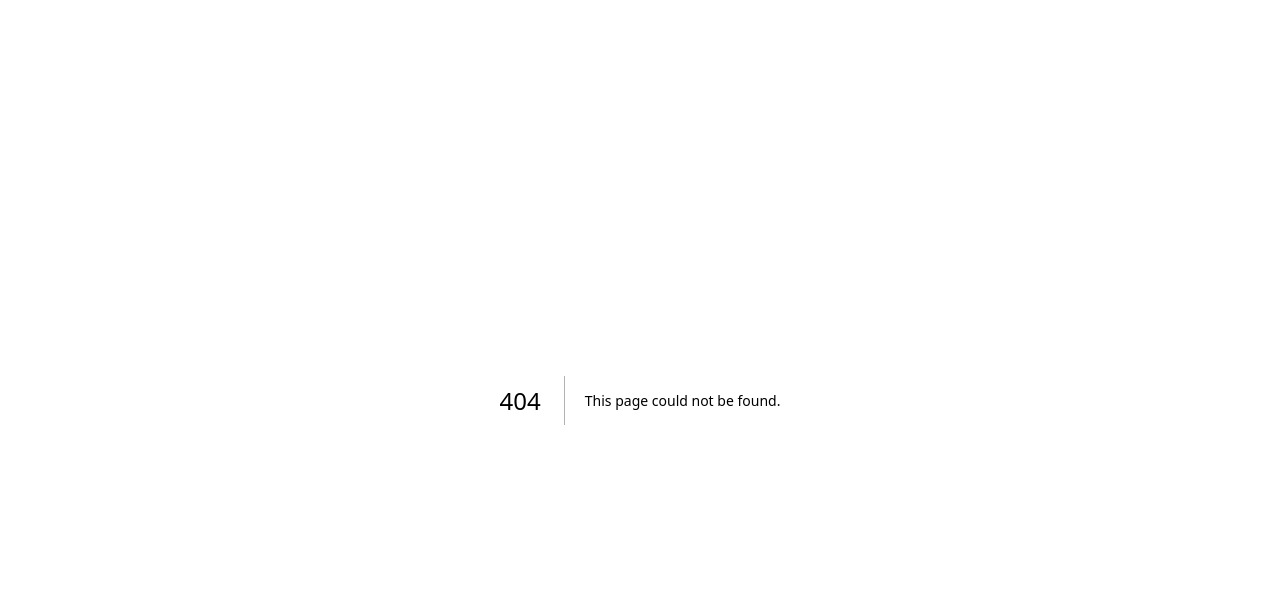
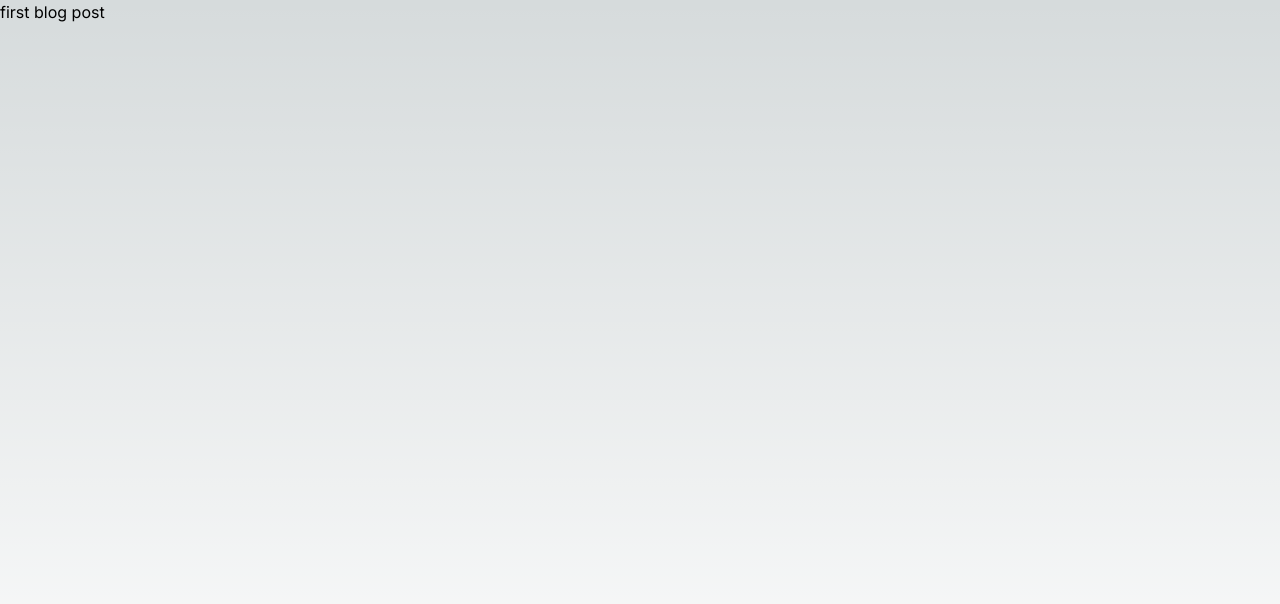
Before and after one commit to lsj2015-hub/nextjs14-tutorial, a Next.js app: page /blog/first in a window 1280 px wide. Before the commit this address had no page. Shown: the top 604 px of the page. Built offline with nearby package versions, Linux system fonts and the light colour scheme.

Commit message:
Nested Routes

```diff
--- /dev/null
+++ b/src/app/blog/first/page.tsx
@@ -0,0 +1,5 @@
+const FirstBlog = () => {
+  return <h1>first blog post</h1>;
+};
+
+export default FirstBlog;
--- /dev/null
+++ b/src/app/blog/page.tsx
@@ -0,0 +1,5 @@
+const Blog = () => {
+  return <h1>My blog</h1>;
+};
+
+export default Blog;
--- /dev/null
+++ b/src/app/blog/second/page.tsx
@@ -0,0 +1,5 @@
+const SecondBlog = () => {
+  return <h1>second blog post</h1>;
+};
+
+export default SecondBlog;
```
